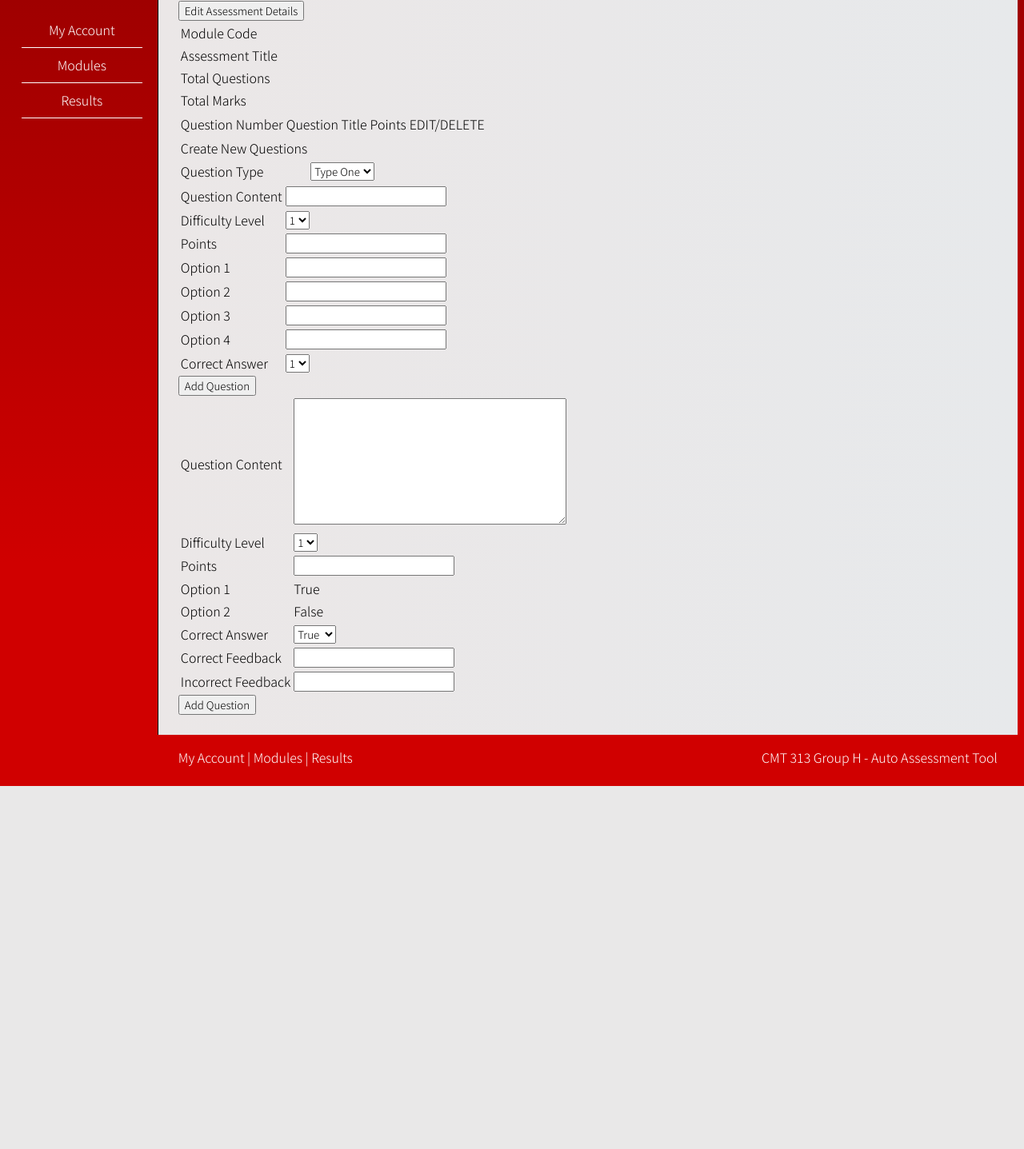
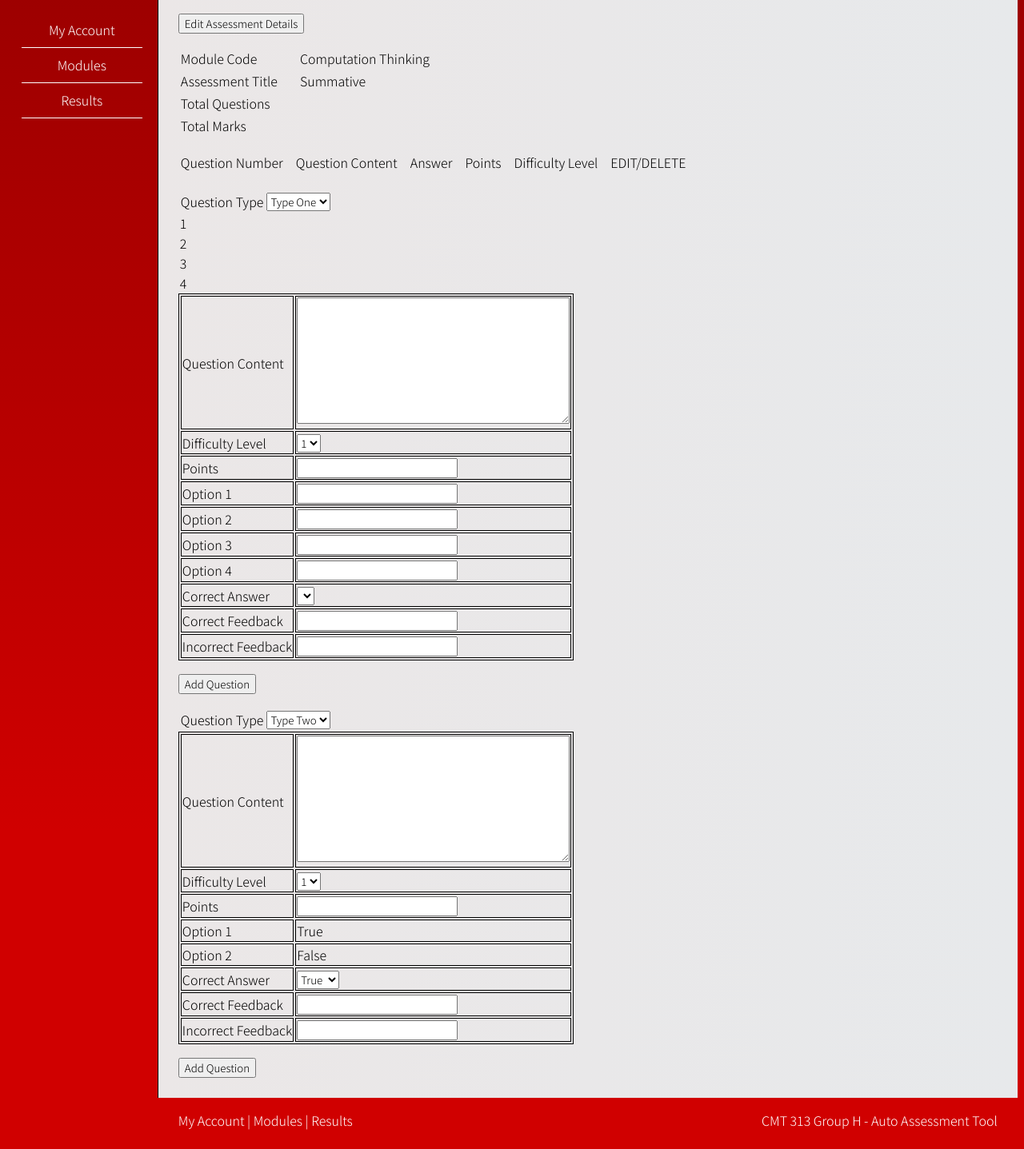
Before and after one commit to emmekay/Automated-Assessment-Tool---Group, a Flask app: page /createQuestion in a window 1280 px wide. Shown: the part 88-1525 px from the top of the page at 80% size. Before the commit the page ends 1071 px from the top, so only its background shows below. Run offline with Flask 2, Linux system fonts and the light colour scheme; the visitor is signed in with stand-in values (Sample User, id 1); data comes from the database, SQL or seed files in the repository; lists and menus that the app fills with data are empty.

Commit message:
change creatquestion css

```diff
--- /dev/null
+++ b/AssessmentApp/static/style/createQuestion.css
@@ -0,0 +1,53 @@
+/*
+#cQ_info table{
+    border: 1px solid black;
+  }
+
+  #cQ_info table td{
+    border: 1px solid black;
+  }
+
+  #cQ_QuesTable table{
+    border: 1px solid black;
+  }
+
+  #cQ_QuesTable table td{
+    border: 1px solid black;
+  }*/
+
+  #cQ_QuestionType_One table{
+    border: 1px solid black;
+  }
+
+  #cQ_QuestionType_One table td{
+    border: 1px solid black;
+  }
+
+  #cQ_QuestionType_Two table{
+    border: 1px solid black;
+  }
+
+  #cQ_QuestionType_Two table td{
+    border: 1px solid black;
+  }
+
+  #cQ_Create_Questions{
+    font-size: 200px;
+    font-weight: bold;
+  }
+
+  #cQ_Question_Type table{
+    border: 1px solid black;
+
+  }
+
+  #cQ_Question_Type table td{
+    border: 1px solid black;
+    padding: 15px;
+    border-spacing: 15px;
+    font-size: 50px;
+  }
+
+  #cQ_Add_Question{
+    margi: -10px;
+  }
--- a/AssessmentApp/templates/createQuestion.html
+++ b/AssessmentApp/templates/createQuestion.html
@@ -2,29 +2,49 @@
 
 {% block head %}
   <title>createQuestion</title>
-  <link rel="stylesheet" href="{{ url_for('static', filename='style/undertakeAss.css') }}">
+  <link rel="stylesheet" href="{{ url_for('static', filename='style/createQuestion.css') }}">
 {% endblock %}
 
 {% block body %}
 {#    back button#}
+    <p></p>
     <input id="cQ_Back_Button" name="cQ_Back_Button" type="button" value="Edit Assessment Details">
 
-    <table id="cQ_info">
-        <tr><td>Module Code</td><td></td></tr>
-        <tr><td>Assessment Title</td><td></td></tr>
-        <tr><td>Total Questions</td><td></td></tr>
-        <tr><td>Total Marks</td><td></td></tr>
+    <p<p></p>
+    <div>
+        <form>
+            <table>
+                <tr><td>Module Code</td>
+                    <td></td><td></td><td></td><td></td><td></td><td></td><td>Computation Thinking</td></tr>
+                <tr><td>Assessment Title</td>
+                    <td></td><td></td><td></td><td><td></td><td></td></td><td>Summative</td></tr>
+                <tr><td>Total Questions</td>
+                    <td></td><td></td><td></td><td><td></td><td></td></td><td></td></tr>
+                <tr><td>Total Marks</td>
+                    <td></td><td></td><td></td><td></td><td></td><td></td><td></td></tr>
+            </table>
+        </form>
+    </div>
+    <p></p><p></p><p></p><p></p>
+
+    {#    Question table#}
+    <table id="cQ_QuesTable">
+        <tr><td>Question Number</td><td></td><td></td><td></td>
+            <td>Question Content</td><td></td><td></td><td></td>
+            <td>Answer</td><td></td><td></td><td></td>
+            <td>Points</td><td></td><td></td><td></td>
+            <td>Difficulty Level</td><td></td><td></td><td></td>
+            <td>EDIT/DELETE</td>
+        </tr>
+        <tr>
+
+        </tr>
     </table>
-
-{#    Question table#}
-    <table>
-        <tr><td>Question Number</td><td>Question Title</td><td>Points</td><td>EDIT/DELETE</td></tr>
-    </table>
+    <p></p><p></p><p></p><p></p>
 
 {#    Create questions#}
 {#    Choose question type#}
     <table>
-        <tr><td>Create New Questions</td></tr>
         <tr>
             <td>Question Type</td>
             <td><select id="cQ_Question_Type" name="cQ_Question_Type">
@@ -37,7 +57,10 @@
     <div id="cQ_QuestionType_One">
     <form>
     <table>
-        <tr><td>Question Content</td><td><input id="cQ_T1_Question_Content" name="cQ_Question_Content" type="text"></td></tr>
+        <tr>
+            <td><label for="content">Question Content</label></td>
+            <td><textarea id="QContent" name="QContent" class="" cols="40" rows="8"></textarea></td>
+        </tr>
         <tr><td>Difficulty Level</td><td><select id="cQ_T1_Difficulty_Level" name="cQ_Difficulty_Level">
             <option value="1">1</option>
             <option value="2">2</option>
@@ -51,16 +74,30 @@
         <tr><td>Option 3</td><td><input id="cQ_T1_Option3" name="cQ_T1_Option3" type="text"></td></tr>
         <tr><td>Option 4</td><td><input id="cQ_T1_Option4" name="cQ_T1_Option4" type="text"></td></tr>
         <tr><td>Correct Answer</td><td><select id="cQ_T1_Correct_Answer" name="cQ_T1_Correct_Answer">
+        <tr><td><label for="cfeedback">Correct Feedback</label></td><td><input type="text" name="correctfeedback"></td></tr>
+        <tr><td><label for="ifeedback">Incorrect Feedback</label></td><td><input type="text" name="incorrectfeedback"></td></tr>
             <option value="1">1</option>
             <option value="2">2</option>
             <option value="3">3</option>
             <option value="4">4</option>
         </select></td></tr>
     </table>
+        <p></p>
         <input id="cQ_Add_Question" name="cQ_Add_Question" type="submit" value="Add Question">
     </form>
     </div>
+    <p></p><p></p><p></p><p></p><p></p>
 {#    If choose type two#}
+{#    Choose question type#}
+    <table>
+        <tr>
+            <td>Question Type</td>
+            <td><select id="cQ_Question_Type" name="cQ_Question_Type">
+                <option value="1">Type Two</option>
+                <option value="2">Type One</option>
+            </select></td>
+        </tr>
+    </table>
 <div id="cQ_QuestionType_Two">
     <form>
     <table>
@@ -110,6 +147,7 @@
             <td><input type="text" name="incorrectfeedback"></td>
         </tr>
     </table>
+        <p></p>
         <input id="cQ_Add_Question" name="cQ_Add_Question" type="submit" value="Add Question">
     </form>
     </div>
```
Also changed, not shown: 1 other file.
